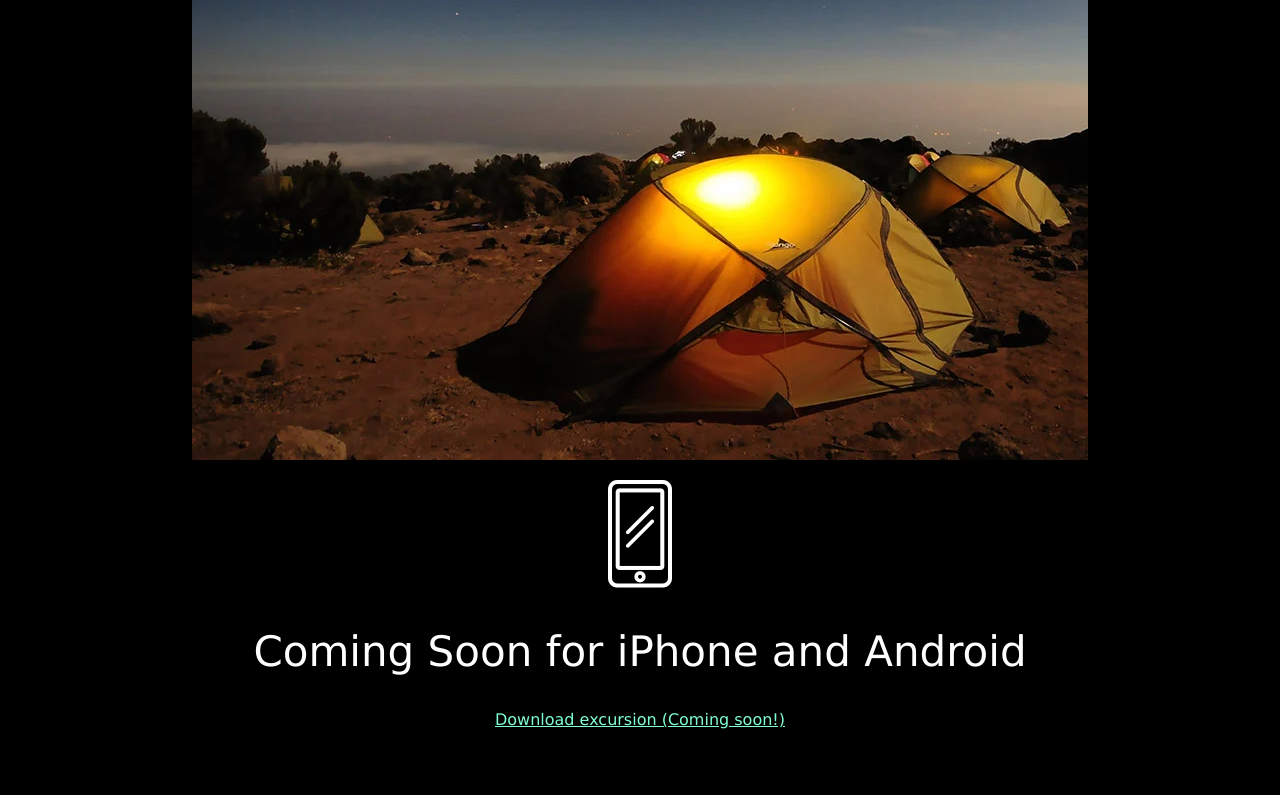
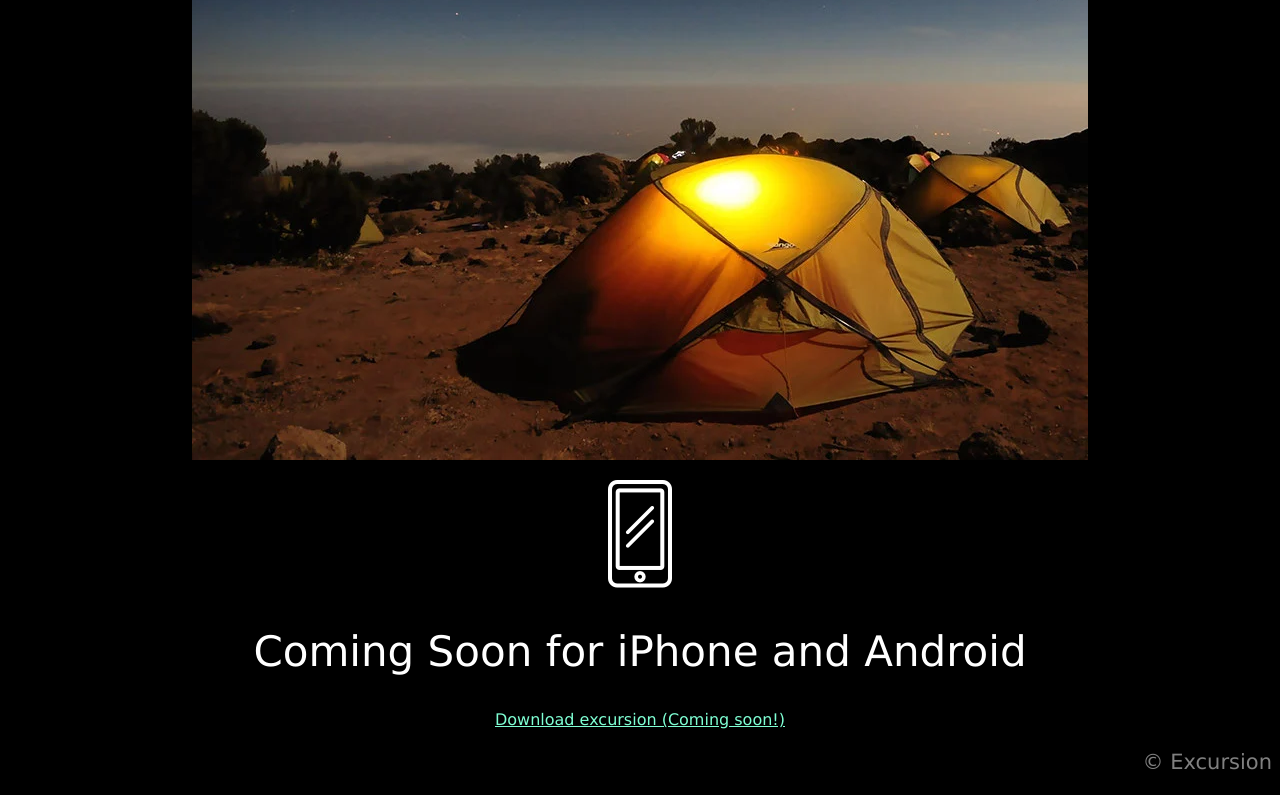
Before and after one commit to cindygnaedinger/excursion, a plain HTML site: page index.html in a window 1280 px wide. Shown: the part 552-1347 px from the top of the page. Before the commit the page ends 1297 px from the top, so only its background shows below. Drawn offline with Linux system fonts and the light colour scheme.

Commit message:
Final push

```diff
--- a/index.html
+++ b/index.html
@@ -19,5 +19,6 @@
     <p> <img src="resources/images/phone.webp" alt="phone icon"></p>
     <h2 class="header--secondary">Coming Soon for iPhone and Android</h2>
     <p> <a class="link--cta" href="#">Download excursion (Coming soon!)</a></p>
+    <p class="footer--copyright">&copy Excursion</p>
 </body>
 </html>
--- a/resources/css/style.css
+++ b/resources/css/style.css
@@ -26,3 +26,10 @@ body{
     color: aquamarine;
     font-size: 16px;
 }
+
+/* FOOTER */
+.footer--copyright {
+    color: grey;
+    font-size: 21px;
+    text-align: right;
+}
```
